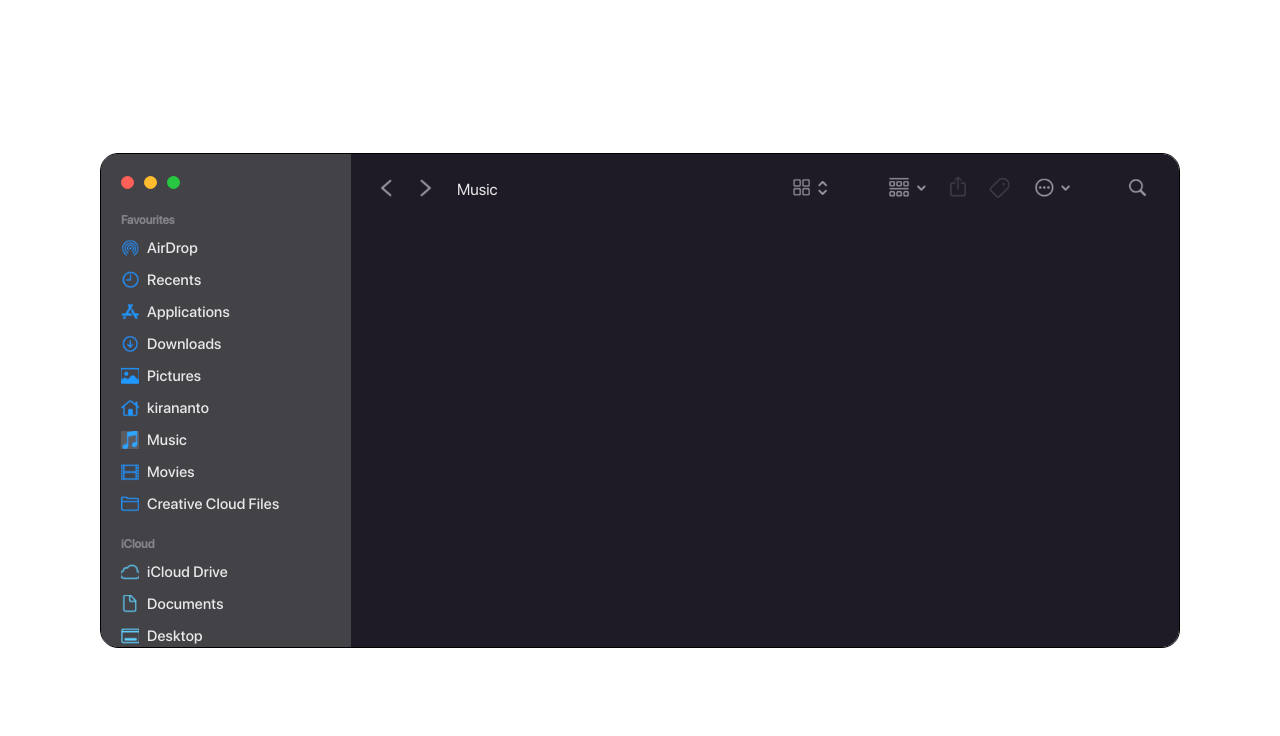
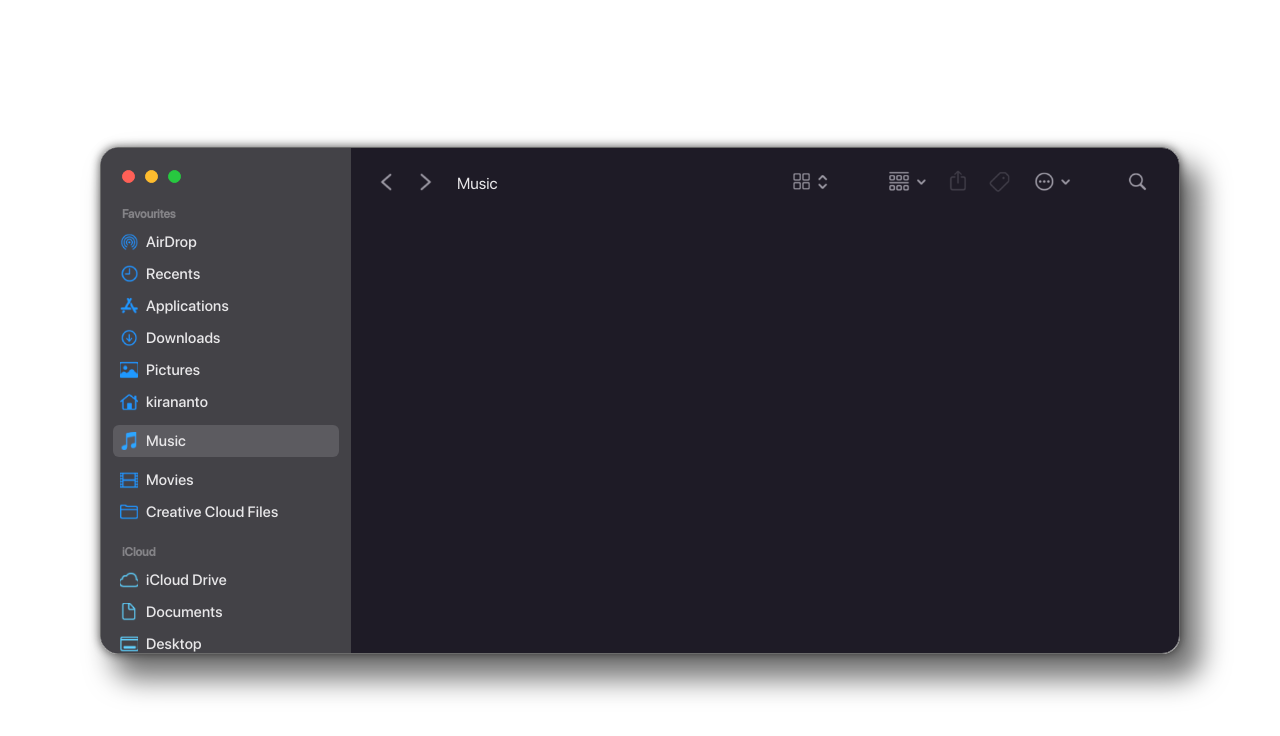
Before and after one commit to tushar1547/file-explorer, a React (Create React App) app: page / in a window 1280 px wide. Shown: the top 736 px of the page. Built offline with nearby package versions, Linux system fonts and the light colour scheme.

Commit message:
bug fixes

```diff
--- a/src/components/AddNewFolder/AddNewFolder.js
+++ b/src/components/AddNewFolder/AddNewFolder.js
@@ -7,18 +7,30 @@ class AddNewFolder extends Component {
     name: ''
   }
 
-  handleOnChange = (e) => {
+  handleOnChange = e => {
     this.setState({ name: e.target.value });
   }
 
+  handleKeyDown = e => {
+    if (e.key === 'Enter') {
+      this.props.handleAddFolder(this.state.name);
+    }
+  }
+
   render() {
-    const { handleAddFolder, handleShowModal } = this.props;
+    const { handleAddFolder, handleShowModal, isError } = this.props;
 
     return (
       <div className='add-folder'>
         <div className='add-folder-content'>
           <h3>Add new folder</h3>
-          <input type='text' onChange={(e) => this.handleOnChange(e)} value={this.state.name} />
+          <input
+            type='text'
+            onChange={(e) => this.handleOnChange(e)}
+            value={this.state.name}
+            onKeyDown={this.handleKeyDown}
+          />
+          {isError ? <p className='error-label'>Enter a folder name</p> : null}
           <button onClick={() => handleAddFolder(this.state.name)}>Add</button>
           <button onClick={handleShowModal}>Cancel</button>
         </div>
--- a/src/components/AddNewFolder/AddNewFolder.scss
+++ b/src/components/AddNewFolder/AddNewFolder.scss
@@ -7,28 +7,35 @@
   transform: translate(-60%, -50%);
   background-color: $primary-grey;
   border-radius: 8px;
+  width: 347px;
   .add-folder-content {
-    padding: 23px;
+    padding: 18px;
     h3 {
-      margin: 0 0 20px;
+      margin: 0 0 17px;
     }
     input {
       width: 100%;
       padding: 5px;
       border: 0;
-      margin-bottom: 15px;
+      margin-bottom: 20px;
       height: 26px;
       box-sizing: border-box;
     }
     button {
-      padding: 8px 20px;
+      padding: 5px 15px;
       background-color: $text-white;
       font-size: $font-size-14px;
       margin-right: 8px;
       border: 0;
+      border-radius: 5px;
       &:hover {
         cursor: pointer;
       }
     }
+    .error-label {
+      font-size: $font-size-12px;
+      color: crimson;
+      margin-top: 0;
+    }
   }
 }
--- a/src/components/FolderMenu/FolderMenu.scss
+++ b/src/components/FolderMenu/FolderMenu.scss
@@ -1,16 +1,17 @@
 @import '../../scss/variables.scss';
 
 .folder-menu {
-  padding: 15px;
+  padding: 8px 15px;
   position: fixed;
   margin: 0;
   list-style: none;
   color: $text-secondary-grey;
   background-color: $primary-grey;
   border-radius: 6px;
+  width: 124px;
   li {
     font-family: $font-family-regular;
-    font-size: $font-size-18px;
+    font-size: $font-size-15px;
     margin-bottom: 11px;
     &:last-child {
       margin: 0;
--- a/src/components/Layout/Layout.js
+++ b/src/components/Layout/Layout.js
@@ -12,17 +12,27 @@ import './Layout.scss';
 
 class Layout extends Component {
   state = {
-    showModal: false
+    showModal: false,
+    inputError: false
   }
 
   handleShowModal = () => {
     this.setState({ showModal: !this.state.showModal });
+
+    if (!this.state.showModal) {
+      this.setState({ inputError: false })
+    }
   }
 
   handleAddFolder = name => {
     const { onAddFolder } = this.props;
-    onAddFolder(name);
-    this.setState({ showModal: !this.state.showModal });
+
+    if (name.length) {
+      onAddFolder(name);
+      this.setState({ showModal: !this.state.showModal });
+    } else {
+      this.setState({ inputError: !this.state.inputError });
+    }
   }
 
   handleRemoveFolder = name => {
@@ -31,14 +41,14 @@ class Layout extends Component {
   }
 
   render() {
-    const { showModal } = this.state;
+    const { showModal, inputError } = this.state;
     return (
       <div className='layout-container'>
         <div className='layout'>
           <Header />
           <Routes />
           <FolderMenu handleShowModal={this.handleShowModal} handleRemoveFolder={this.handleRemoveFolder} />
-          {showModal && <AddNewFolder handleAddFolder={this.handleAddFolder} handleShowModal={this.handleShowModal} />}
+          {showModal && <AddNewFolder handleAddFolder={this.handleAddFolder} handleShowModal={this.handleShowModal} isError={inputError} />}
         </div>
       </div>
     );
--- a/src/components/Layout/Layout.scss
+++ b/src/components/Layout/Layout.scss
@@ -4,9 +4,8 @@
   background-color: $primary-black;
   display: flex;
   overflow-y: scroll;
-  height: 493px;
+  height: 505px;
   position: relative;
-  box-shadow: 0 1px 0 0 rgba(0,0,0,.05), 0 0 20px 0 rgba(0,0,0,.15);
   .layout {
     width: 100%;
     margin: 0 0 0 250px;
--- a/src/components/SideBar/SideBar.js
+++ b/src/components/SideBar/SideBar.js
@@ -10,7 +10,7 @@ class SideBar extends Component {
     return (
       <div className='explorer-sidebar'>
         <div className='sidebar'>
-          <div className='window-icons'>
+          <div className='window-icons left__padding'>
             <div className='close' />
             <div className='minimize' />
             <div className='expand' />
@@ -21,10 +21,10 @@ class SideBar extends Component {
                 if (item.fav) {
                   return (
                     <div key={Math.random()} className='domain one'>
-                      <p className='domain-label'>Favourites</p>
+                      <p className='domain-label left__padding'>Favourites</p>
                       {item.fav.map(itemFav => {
                         return (
-                          <div className='sidebar-item' key={itemFav.id}>
+                          <div className={`sidebar-item ${itemFav.activeTab && itemFav.activeTab ? 'active': ''}`} key={itemFav.id}>
                             <div className='sidebar-icons'>
                               <img src={require(`../../assets/images/${itemFav.img}`)} alt={itemFav.name} />
                             </div>
@@ -38,7 +38,7 @@ class SideBar extends Component {
                 if (item.icloud) {
                   return (
                     <div key={Math.random()} className='domain two'>
-                      <p className='domain-label'>iCloud</p>
+                      <p className='domain-label left__padding'>iCloud</p>
                       {item.icloud.map(itemCloud => {
                         return (
                           <div className='sidebar-item' key={itemCloud.id}>
--- a/src/components/SideBar/SideBar.scss
+++ b/src/components/SideBar/SideBar.scss
@@ -10,7 +10,7 @@
   top: 0;
   overflow-x: hidden;
   .sidebar {
-    padding: 20px;
+    padding: 20px 12px;
     a {
       color: $text-secondary-grey;
       text-decoration: none;
@@ -56,11 +56,22 @@
       line-height: 18px;
       letter-spacing: 0.2px;
       display: flex;
+      &:not(.active) {
+        padding-left: 7px;
+      }
+    }
+    .sidebar-item.active {
+      background-color: $color-tab-grey;
+      padding: 7px;
+      border-radius: 6px;
     }
   }
   .domain {
     &.one {
       margin-bottom: 24px;
+    }
+    &.two:last-child {
+      margin-bottom: 0;
     }
   }
   .sidebar-icons {
--- a/src/components/SideBar/SideBarItems.js
+++ b/src/components/SideBar/SideBarItems.js
@@ -48,7 +48,8 @@ export const sideBarItems = [
         label: 'fav',
         name: 'Music',
         path: '/music',
-        img: 'music.png'
+        img: 'music.png',
+        activeTab: true
       },
       {
         id: 8,
--- a/src/container/LayoutContainer/LayoutContainer.scss
+++ b/src/container/LayoutContainer/LayoutContainer.scss
@@ -1,6 +1,9 @@
+@import '../../scss/variables.scss';
+
 .explorer-layout-container {
   .explorer-layout {
-    border: 1px solid black;
+    box-shadow: 0 0px 10px 0px rgba(12, 11, 11, 0.65), 17px 21px 28px 4px rgba(0.86, 0.86, 0.86, 0.55);
+    border: 1px solid $border-grey;
     border-radius: 18px;
     overflow: hidden;
   }
--- a/src/index.js
+++ b/src/index.js
@@ -3,34 +3,36 @@ import ReactDOM from 'react-dom';
 import { Provider } from "react-redux";
 import { createStore, applyMiddleware, combineReducers } from 'redux';
 import thunk from 'redux-thunk';
+import { persistStore, persistReducer } from 'redux-persist';
+import storage from 'redux-persist/lib/storage';
+import { PersistGate } from 'redux-persist/integration/react'
 
 import App from './components/App/App';
-import reportWebVitals from './reportWebVitals';
 
 import "./scss/app.scss";
 
 import folderReducer from './store/reducers/folders';
 
+const persistConfig = {
+  key: 'root',
+  storage: storage,
+};
+
 const rootReducer = combineReducers({
   foldersData: folderReducer,
 });
 
-const store = createStore(rootReducer, applyMiddleware(thunk));
+const pReducer = persistReducer(persistConfig, rootReducer);
+const middleware = applyMiddleware(thunk);
 
-const app = (
-  <Provider store={store}>
-    <App />
-  </Provider>
-);
+const store = createStore(pReducer, {}, middleware);
+const persistor = persistStore(store);
 
 ReactDOM.render(
-  <React.StrictMode>
-    {app}
-  </React.StrictMode>,
+  <Provider store={store}>
+    <PersistGate loading={null} persistor={persistor}>
+      <App />
+    </PersistGate>
+  </Provider>,
   document.getElementById('root')
 );
-
-// If you want to start measuring performance in your app, pass a function
-// to log results (for example: reportWebVitals(console.log))
-// or send to an analytics endpoint. Learn more: https://bit.ly/CRA-vitals
-reportWebVitals();
--- a/src/scss/common.scss
+++ b/src/scss/common.scss
@@ -15,3 +15,7 @@
   display: flex;
   padding-left: 15px;
 }
+
+.left__padding {
+  padding-left: 9px;
+}
--- a/src/scss/variables.scss
+++ b/src/scss/variables.scss
@@ -14,6 +14,10 @@ $icon-green: #27c840;
 $text-grey: #848387;
 $text-white: #ffffff;
 $text-secondary-grey: #e8e7e9;
+
+$border-grey: #6b6b6b;
+
+$color-tab-grey: #5c5b60;
 
 /************* Font Size *************/
 
```
